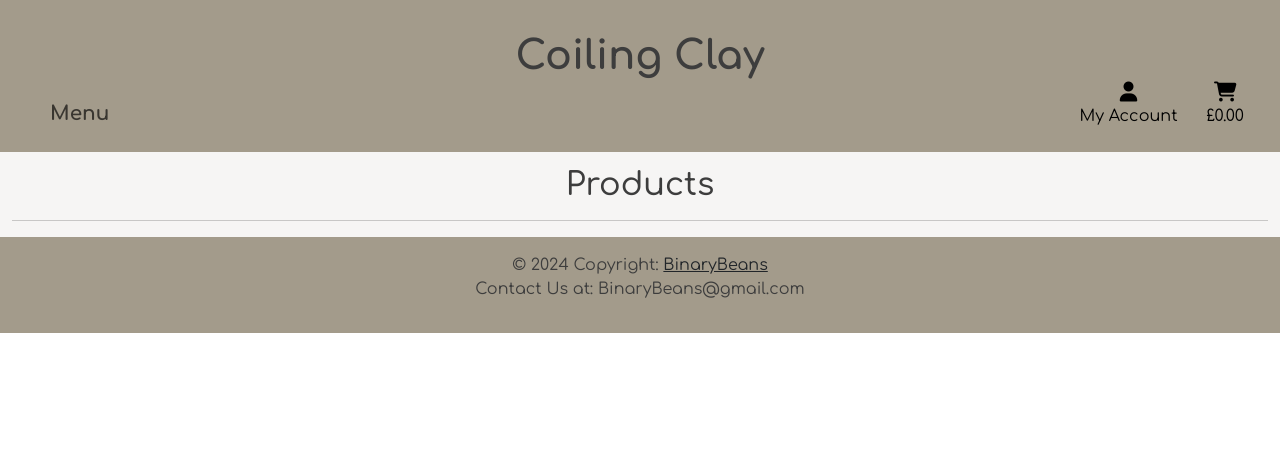
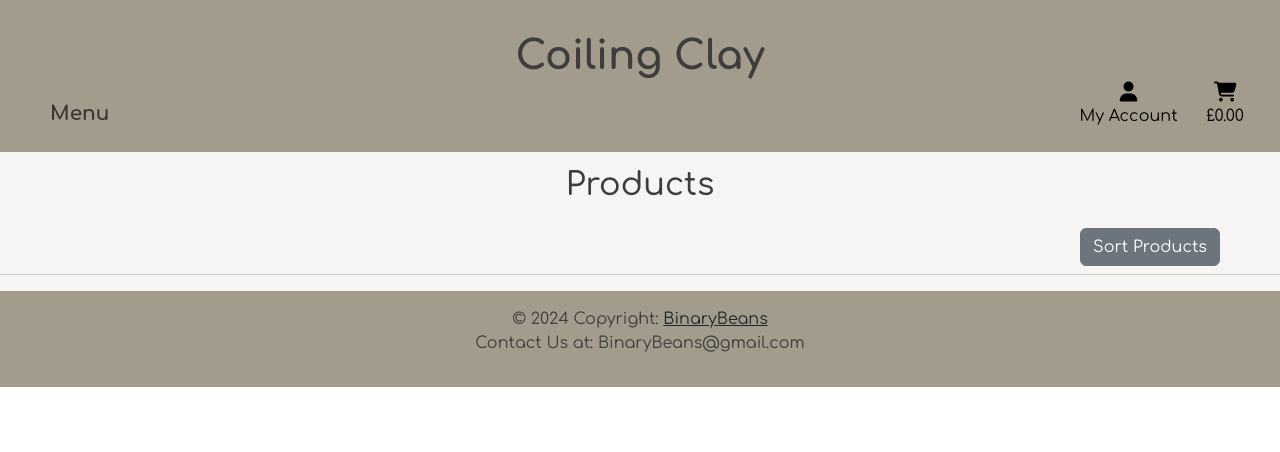
Before and after one commit to Willr-hawkins/coiling-clay1, a Django app: page /products/ in a window 1280 px wide. Shown: the top 452 px of the page. Run offline with Django 3.2, Linux system fonts and the light colour scheme; data that the repository does not hold is empty; some libraries are stand-ins or nearby versions.

Commit message:
Add sorting products functionality on the products page

```diff
--- a/products/templates/products/product_detail.html
+++ b/products/templates/products/product_detail.html
@@ -21,6 +21,8 @@
                 <small class="text-muted">No Rating</small>
             {% endif %}
             <p class="mt-3">{{ product.description }}</p>
+            <hr>
+            <button class="btn btn-success rounded-2 mt-2">Add To <i class="fa-solid fa-cart-shopping fa-lg"></i></button>
         </div>
     </div>
     </div>
--- a/products/templates/products/products.html
+++ b/products/templates/products/products.html
@@ -4,10 +4,30 @@
 {% block content %}
 <div id="products" class="container-fluid">
     <div class="row">
-        <div class="col text-center mt-3">
-            <h2>Products</h2>
-            <hr class=" mb-1">
+        <div class="col mt-3">
+            <h2 class="text-center">Products</h2>
+            <div class="dropdown-center">
+                <a class="btn btn-secondary float-md-end me-5 mt-3 text-capatilize" role="button" data-bs-toggle="dropdown" aria-expanded="false">
+                    {% if current_sorting is None %}
+                        Sort Products
+                    {% else %}
+                        {{ current_sorting }}
+                    {% endif %}
+                </a>
+
+                <ul class="dropdown-menu">
+                    {% if current_sorting is not None %}
+                    <li><a class="dropdown-item" href="{% url 'products' %}">Defualt</a></li>
+                    {% endif %}
+                    <li><a class="dropdown-item" href="{% url 'products' %}?sort=price&direction=asc">Price | Low to High</a></li>
+                    <li><a class="dropdown-item" href="{% url 'products' %}?sort=price&direction=desc">Price | High to Low</a></li>
+                    <li><a class="dropdown-item" href="{% url 'products' %}?sort=rating&direction=desc">Rating | High to Low</a></li>
+                    <li><a class="dropdown-item" href="{% url 'products' %}?sort=rating&direction=asc">Rating | Low to High</a></li>
+                </ul>
+            </div>
+
         </div>
+        <hr class="mt-2 mb-1">
     </div>
     <div class="row">
         <div class="container col-10 offset-1">
--- a/products/views.py
+++ b/products/views.py
@@ -11,8 +11,23 @@ def all_products(request):
     products = Product.objects.all()
     query = None
     categories = None
+    sort = None
+    direction = None
 
     if request.GET:
+        if 'sort' in request.GET:
+            sortkey = request.GET['sort']
+            sort = sortkey
+            if sortkey == 'name':
+                sortkey = 'lower_name'
+                products = products.annotate(lower_name=lower('name'))
+
+            if 'direction' in request.GET:
+                direction = request.GET['direction']
+                if direction == 'desc':
+                    sortkey = f'-{sortkey}'
+            products = products.order_by(sortkey)
+
         if 'category' in request.GET:
             categories = request.GET['category'].split(',')
             products = products.filter(category__name__in=categories)
@@ -27,10 +42,16 @@ def all_products(request):
             queries = Q(name__icontains=query) | Q(description__icontains=query)
             products = products.filter(queries)
 
+    if sort and direction:
+        current_sorting = f"{sort} | {'Low to High' if direction == 'asc' else 'High to Low'}"
+    else:
+        current_sorting = None
+
     context = {
         'products': products,
         'search_term': query,
         'current_categories': categories,
+        'current_sorting': current_sorting,
     }
 
     return render(request, 'products/products.html', context)
--- a/templates/base.html
+++ b/templates/base.html
@@ -63,7 +63,7 @@
         <div class="col-6">
           <ul class="list-inline list-unstyled text-center float-end pb-2 my-0">
             <li class="list-inline-item pe-3 d-none d-md-inline-block">
-              <div class="dropdown">
+              <div class="dropdown-center">
                 <a class="text-black account-link" href="#" role="button" id="user-options" data-bs-toggle="dropdown" aria-expanded="false">
                   <div class="text-center"><i class="fa-solid fa-user fa-lg"></i></div>
                   <p>My Account</p>
```
Also changed, not shown: static/media/black-set-of-4-plates.jpg (added), static/media/cream-set-of-4-plates.jpg (added).
